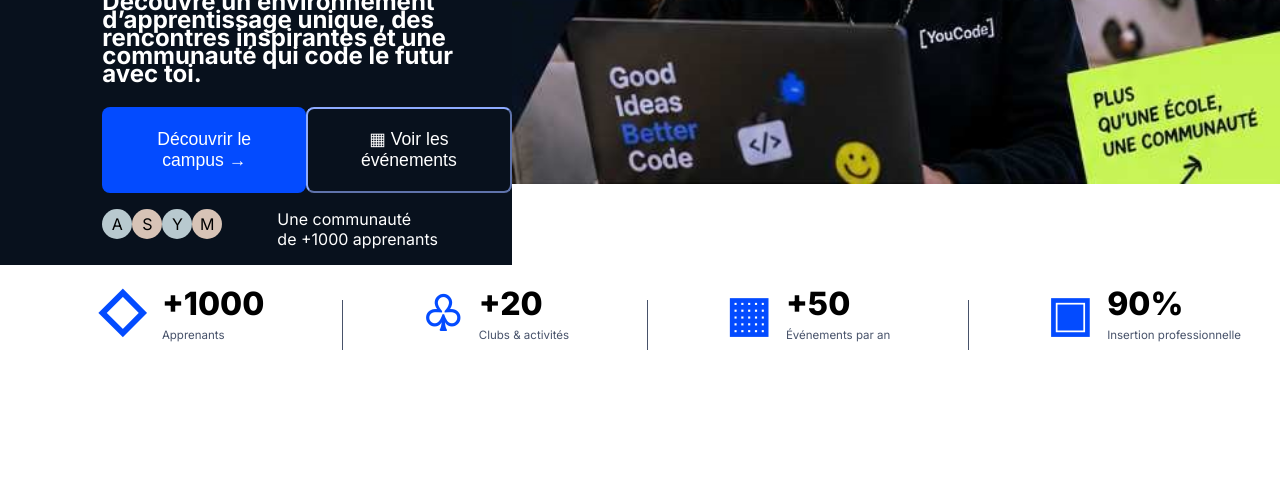
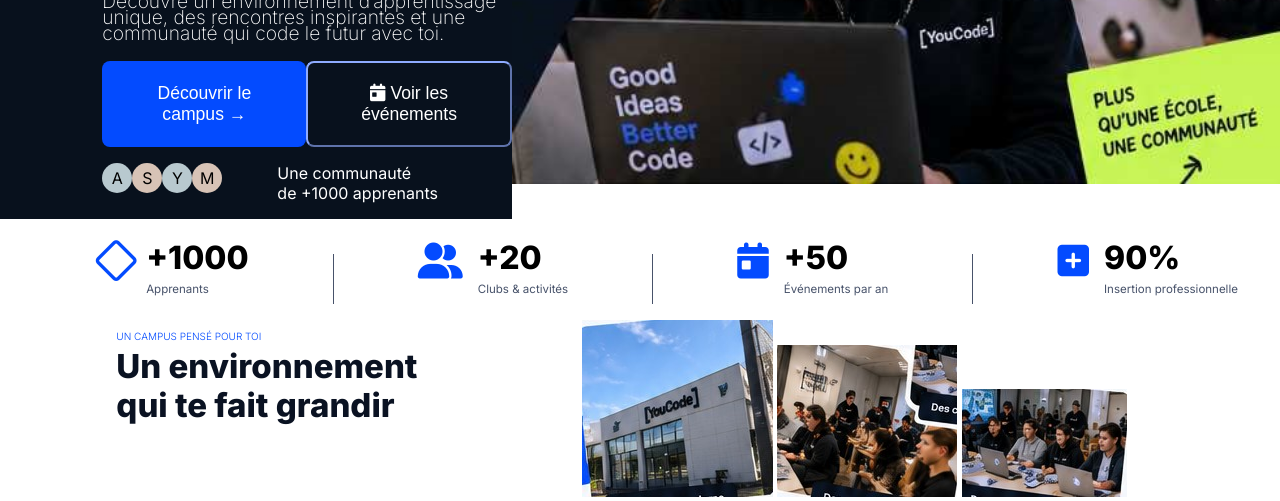
Before and after one commit to boukrimbrahim2007/campus_life, a plain HTML site: page index.html in a window 1280 px wide. Shown: the part 488-989 px from the top of the page. Before the commit the page ends 854 px from the top, so only its background shows below. Drawn offline with Linux system fonts and the light colour scheme.

Commit message:
end of day,fixed the icons and started the next article

```diff
--- a/index.css
+++ b/index.css
@@ -76,10 +76,11 @@
     color: white;
     margin-left: 20%;
 }
-h3 {
+#weird {
     margin-top: -16px;
-    font-size: 150%;
-    line-height: 75%;
+    font-size: 120%;
+    line-height: 85%;
+    font-weight: 200;
     color: white;
     margin-left: 20%;
 }
@@ -153,10 +154,14 @@
     color: black;
 }
 
+.fa-regular {
+    transform: rotate(45deg);
+}
 .color {
     color: rgba(3, 75, 255, 1);
-    font-size: 200%;
+    font-size: 150%;
     text-align: center;
+    font-weight: 500;
 }
 
 .num {
@@ -187,3 +192,36 @@
 .organ {
     margin-top: -20px;
 }
+
+.description {
+    display: flex;
+    justify-content: space-between;
+    gap: 0px;
+}
+.writing{
+    width: 100%;
+}
+
+.pics {
+    width: 120%;
+}
+
+.writing h3{
+    font-size: 10px;
+    line-height: 120%;
+    color: rgba(3, 75, 255, 1);
+    font-weight: 300;
+    margin-left: 20%;
+    padding-bottom: 0px;
+    margin-bottom: 0px;
+}
+
+.writing h2{
+    color: rgba(10, 18, 34, 1);
+    font-size: 33px;
+    line-height: 120%;
+    font-weight: 800;
+    margin-left: 20%;
+    padding-top: 5px;
+    margin-top: 0px;
+}
--- a/index.html
+++ b/index.html
@@ -7,6 +7,8 @@
     <link rel="preconnect" href="https://fonts.googleapis.com">
     <link rel="preconnect" href="https://fonts.gstatic.com" crossorigin>
     <link href="https://fonts.googleapis.com/css2?family=Inter:ital,opsz,wght@0,14..32,100..900;1,14..32,100..900&display=swap" rel="stylesheet">
+
+      <link rel="stylesheet" href="https://cdnjs.cloudflare.com/ajax/libs/font-awesome/6.5.2/css/all.min.css">
     <link rel="stylesheet" href="index.css">
 </head>
 <body>
@@ -25,12 +27,12 @@
         <div id="text_over_photo">
             <h1>CAMPUS<br><span id="bleu">LIFE <span id="yellow">≈</span></span></h1>
             <h2>Vie étudiante à YouCode</h2>
-            <h3>Découvre un environnement d’apprentissage unique,
+            <h3 id="weird">Découvre un environnement d’apprentissage unique,
 des rencontres inspirantes et une communauté qui code
 le futur avec toi.</h3>
              <section class="buttons">
                 <button id="discover">Découvrir le campus →</button>
-                <button id="calender">▦  Voir les événements</button>
+                <button id="calender"><i class="fa-solid fa-calendar-day"></i>  Voir les événements</button>
              </section>
              <section id="text">
                 <div id="cercles">
@@ -43,29 +45,29 @@
 
              </section>
         </div>
-        <img src="/assets/hero.jpg">
+        <img src="/assets/hero.jpg" alt="photo of a student">
     </div>
     <article id="stats">
         <div class="box">
-            <div><h2><span class="color">◇</span></div>
+            <div><h2><span class="color"><i class="fa-regular fa-square"></i></span></div>
                 <div class="organ">
             <span class="num"><br>  +1000</span><span class="word"><br>Apprenants</span></h2></div>
         </div>
         <p></p>
          <div class="box">
-            <div><h2><span class="color">♧</span></div>
+            <div><h2><span class="color"><i class="fa-solid fa-user-group"></i></span></div>
                 <div class="organ">
             <span class="num"><br> +20</span><span class="word"><br>Clubs & activités</span></h2></div>
         </div>
             <p></p>
          <div class="box">
-            <div><h2><span class="color">▦</span></div>
+            <div><h2><span class="color"><i class="fa-solid fa-calendar-day"></i></span></div>
                 <div class="organ">
             <span class="num">  <br>+50</span><span class="word"><br>Événements par an</span></h2></div>
         </div>
             <p></p>
          <div class="box">
-            <div><h2><span class="color">▣</span></div>
+            <div><h2><span class="color"><i class="fa-solid fa-square-plus"></i></span></div>
                 <div class="organ">
             <span class="num"> <br>  90%</span><span class="word"><br>Insertion professionnelle</span></h2></div>
         </div>
@@ -73,10 +75,14 @@
 
     <article class="description">
             <div class="writing">
+                <h3>UN CAMPUS PENSÉ POUR TOI</h3>
+                <h2>Un environnement<br>qui te fait grandir</h2>
 
             </div>
             <div class="pics">
-
+                <img src="\assets\school.jpg" alt="photo of the school">
+                <img src="\assets\class.jpg" alt="photo of students in class">
+                <img src="/assets/class2.jpg" alt="phot of students in class">
             </div>
     </article>
 </div>
```
Also changed, not shown: assets/class.jpg (added), assets/class2.jpg (added), assets/school.jpg (added).
